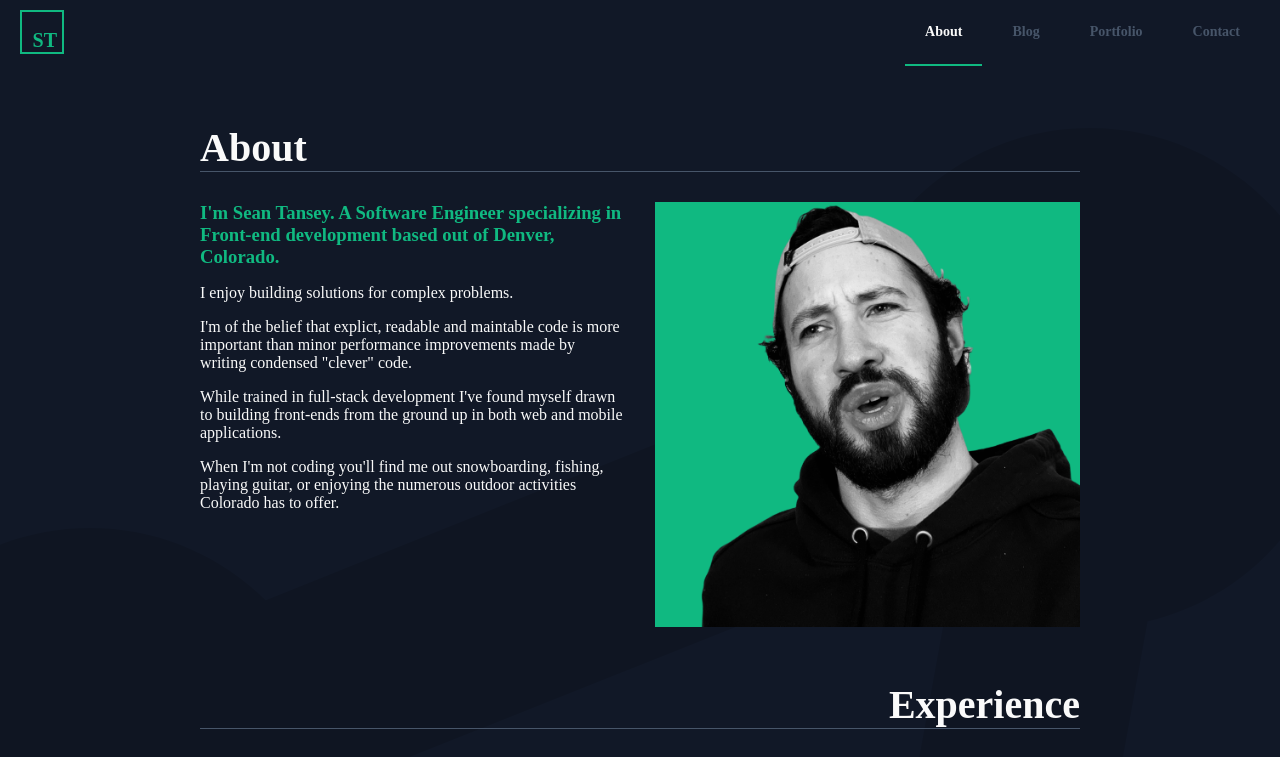
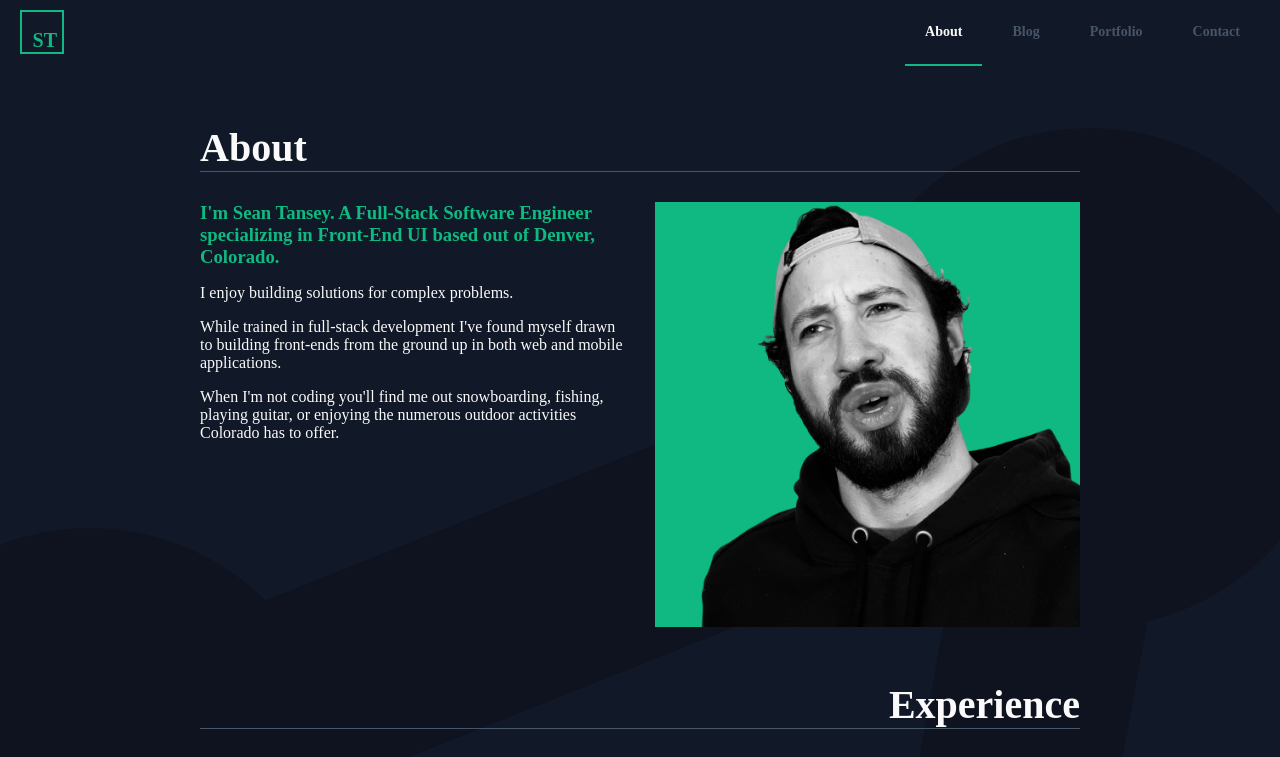
Before and after one commit to seantansey/st-vue, a Vue app: page /about in a window 1280 px wide. Shown: the top 757 px of the page. Built offline with nearby package versions, Linux system fonts and the light colour scheme.

Commit message:
more style cleanup

```diff
--- a/src/components/AboutIntroduction/index.vue
+++ b/src/components/AboutIntroduction/index.vue
@@ -3,12 +3,9 @@
     <h1>About</h1>
     <div class="flex-row">
       <div class="about-content">
-        <h3>I'm Sean Tansey. A Software Engineer specializing in Front-end development based out of Denver, Colorado.</h3>
+        <h3>I'm Sean Tansey. A Full-Stack Software Engineer specializing in Front-End UI based out of Denver, Colorado.</h3>
         <p>
           I enjoy building solutions for complex problems.
-        </p>
-        <p>
-          I'm of the belief that explict, readable and maintable code is more important than minor performance improvements made by writing condensed "clever" code.
         </p>
         <p>
           While trained in full-stack development I've found myself drawn to building front-ends from the ground up in both web and mobile applications.
--- a/src/components/shared/MenuSelector.vue
+++ b/src/components/shared/MenuSelector.vue
@@ -81,7 +81,6 @@ export default {
 
         .selector:hover {
             cursor: pointer;
-            border-color: $secondary;
             color: $primary;
         }
 
@@ -122,10 +121,17 @@ export default {
             }
         }
 
-        .selector.selected {
-            border-color: $secondary;
+        .selector:hover {
+            cursor: pointer;
+            color: $primary;
         }
 
+        .selector.selected {
+            flex: 2;
+            font-weight: bold;
+            border-color: $secondary;
+            color: $primary;
+        }
     }
 }
 
--- a/src/views/Home.vue
+++ b/src/views/Home.vue
@@ -47,7 +47,7 @@ export default {
         top: 0;
         height: 100%;
         color: black;
-        opacity: 0.12;
+        opacity: 0.2;
         animation-name: spin;
         animation-duration: 30s;
         animation-iteration-count: infinite;
```
Also changed, not shown: src/assets/circle-nodes-solid.svg.
